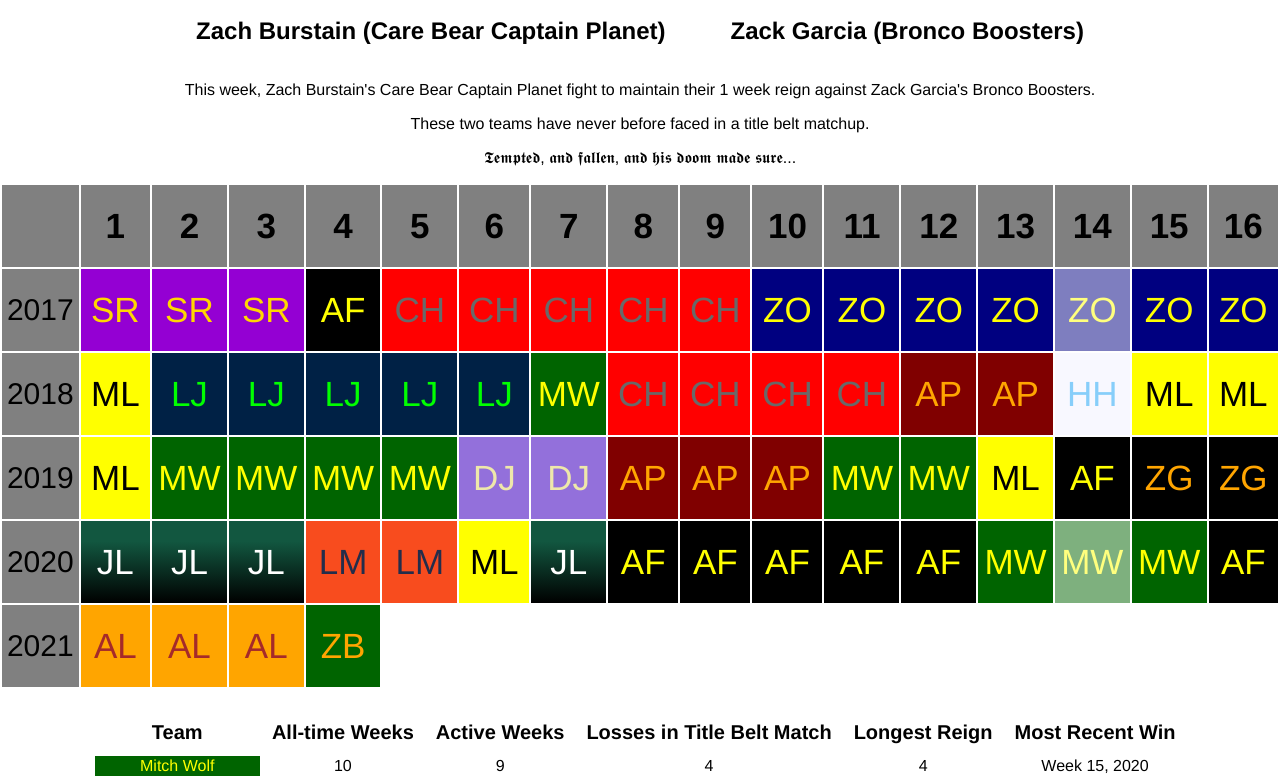
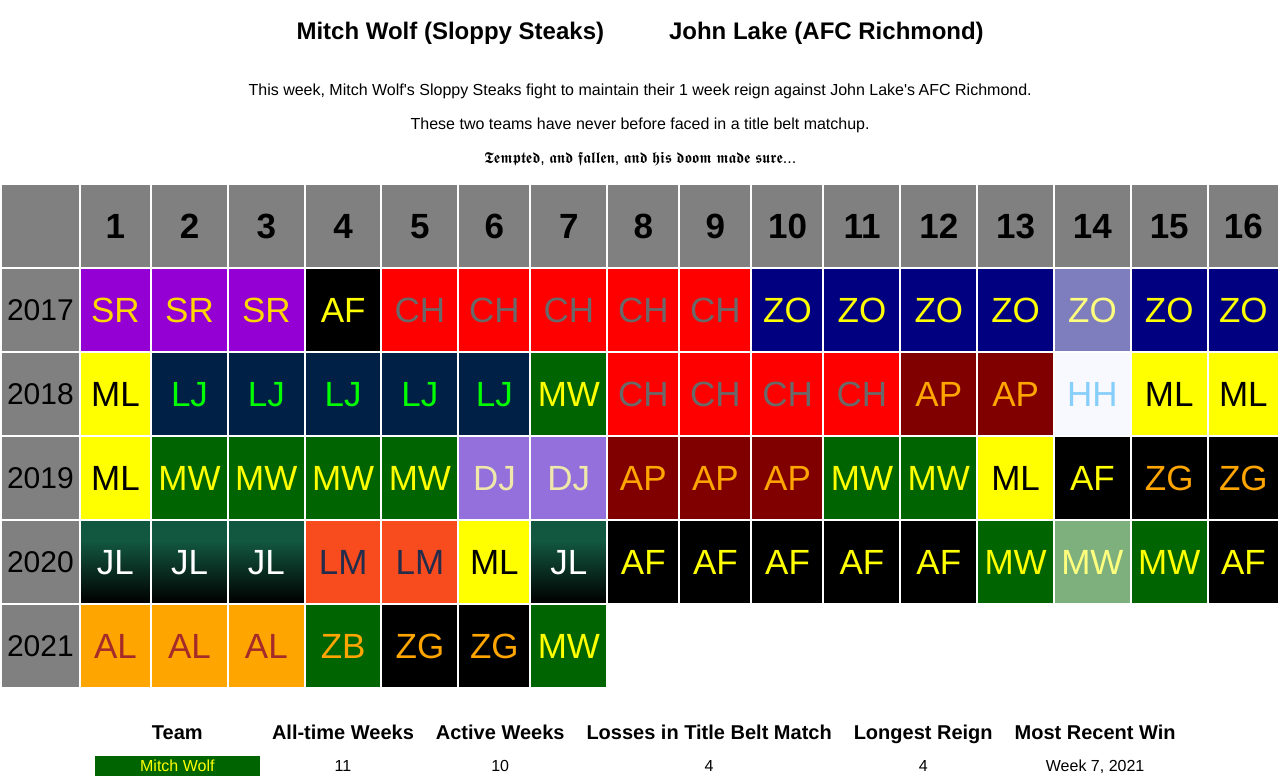
Before and after one commit to ragecagebelt/ragecagebelt.github.io, a plain HTML site: page index.html in a window 1280 px wide. Shown: the part 336-1113 px from the top of the page. Drawn offline with Linux system fonts and the light colour scheme.

Commit message:
2021-Week8-Updates

```diff
--- a/data.js
+++ b/data.js
@@ -20,6 +20,21 @@ var DATA = {
 				week: 4,
 				winner: "BUR",
 				loser: "LAT",
+			},
+			{
+				week: 5,
+				winner: "GAR",
+				loser: "BUR",
+			},
+			{
+				week: 6,
+				winner: "GAR",
+				loser: "LAT",
+			},
+			{
+				week: 7,
+				winner: "WOL",
+				loser: "GAR",
 			},
 		],
 		2020: [
@@ -353,9 +368,9 @@ var DATA = {
 	},
 	current: {
 		year: 2021,
-		week: 5,
-		champ: "BUR",
-		chal: "GAR",
+		week: 8,
+		champ: "WOL",
+		chal: "LAK",
 		flair: "𝕿𝖊𝖒𝖕𝖙𝖊𝖉, 𝖆𝖓𝖉 𝖋𝖆𝖑𝖑𝖊𝖓, 𝖆𝖓𝖉 𝖍𝖎𝖘 𝖉𝖔𝖔𝖒 𝖒𝖆𝖉𝖊 𝖘𝖚𝖗𝖊..."
 	}
 };
--- a/index.html
+++ b/index.html
@@ -114,7 +114,7 @@
 				<ul>
 					<li>The Title Belt is active any week where an NFL game is played, regardless if the current Title Belt holder plays. This means the current Title Belt holder can keep the Title Belt during a playoff week when they are not playing . Bye weeks and weeks where the Title Belt holder is not qualified to play are indicated by a faded logo.</li>
 					<li>The following is used for tracking information<ul>
-							<li>The team tracked as "Dory & Heath" was represented by just Dory Patterson prior to the 2019 Season</li>
+							<li>The team tracked as "Dory Patterson" was represented as "Dory & Heath" 2019-2020</li>
 							<li>The team tracked as "Laura Morgan" was officially represented as "Laura & John" from 2017-2018</li>
 							<li>The teams tracked as "Amber Parsons", "Chris Hogan", "Sean Raffetto" and "Heath Hudgins" are no longer tracked in the league</li>
 						</ul>
--- a/methods.js
+++ b/methods.js
@@ -1,5 +1,5 @@
 var TEAM_HISTORY_MAP = {
-	"DOR": "DH",
+	"DH": "DOR",
 	"LJ": "MOR",
 	"BYE": "BYE",
 };
--- a/style.css
+++ b/style.css
@@ -143,7 +143,7 @@ body {
 	color: palegoldenrod;
 }
 
-.DH {
+.DH, .DP {
 	background-color: lightskyblue;
 	color: white;
 }
--- a/teamInfo.js
+++ b/teamInfo.js
@@ -20,13 +20,13 @@ var TEAM_INFO = {
 	"DOR": {
 		name: "Dory Patterson",
 		abbr: "DP",
-		old: true,
-		currName: "Double Stuffed Dory Oreo"
+		old: false,
+		currName: "Not in Seattle Hory"
 	},
 	"DH": {
 		name: "Dory & Heath",
 		abbr: "DH",
-		old: false,
+		old: true,
 		currName: "Not in Seattle Hory"
 	},
 	"WOL": {
```
